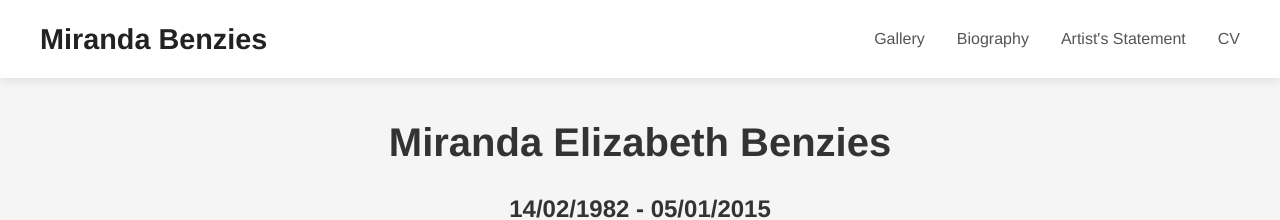
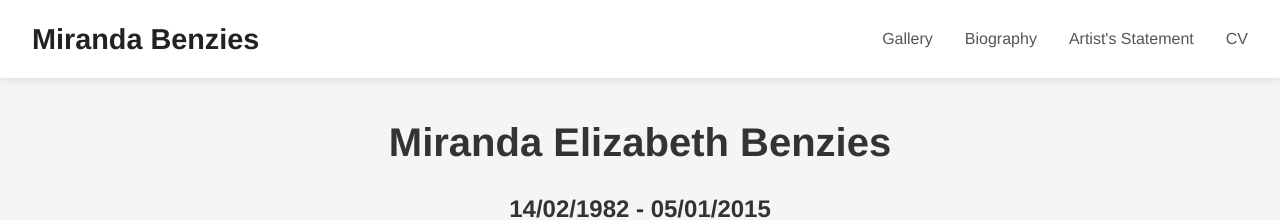
Before and after one commit to OscarBob/oscarbob.github.io, a Jekyll site: the page built from index.md, in a window 1280 px wide. Shown: the top 220 px of the page. Built offline with Jekyll 4.4.1, drawn with Linux system fonts in a browser that asks for light colours.

Commit message:
Update styles.css

```diff
--- a/css/styles.css
+++ b/css/styles.css
@@ -38,7 +38,7 @@
 }
 
 .header-container {
-    max-width: 1200px;
+    max-width: 1600px;
     margin: 0 auto;
     display: flex;
     justify-content: space-between;
@@ -90,7 +90,7 @@
 
 /* Main Content Styles */
 main {
-    max-width: 1200px;
+    max-width: 1600px;
     margin: 2rem auto;
     padding: 0 1rem;
 }
```
